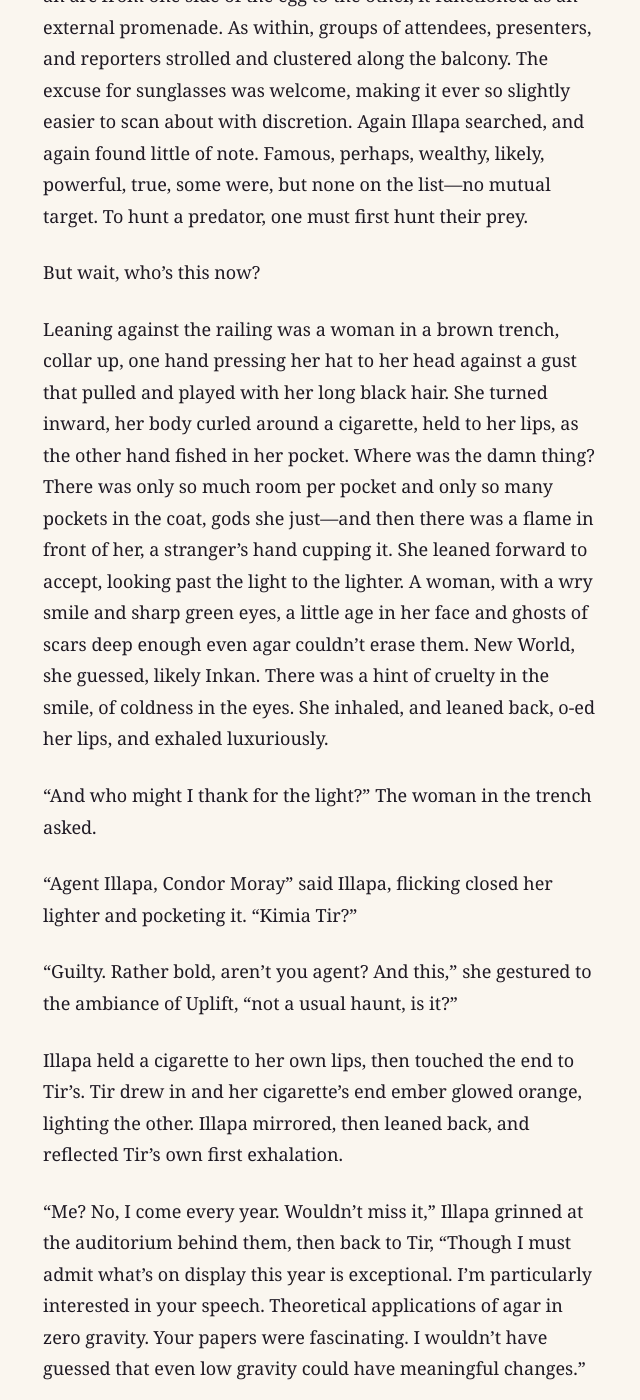
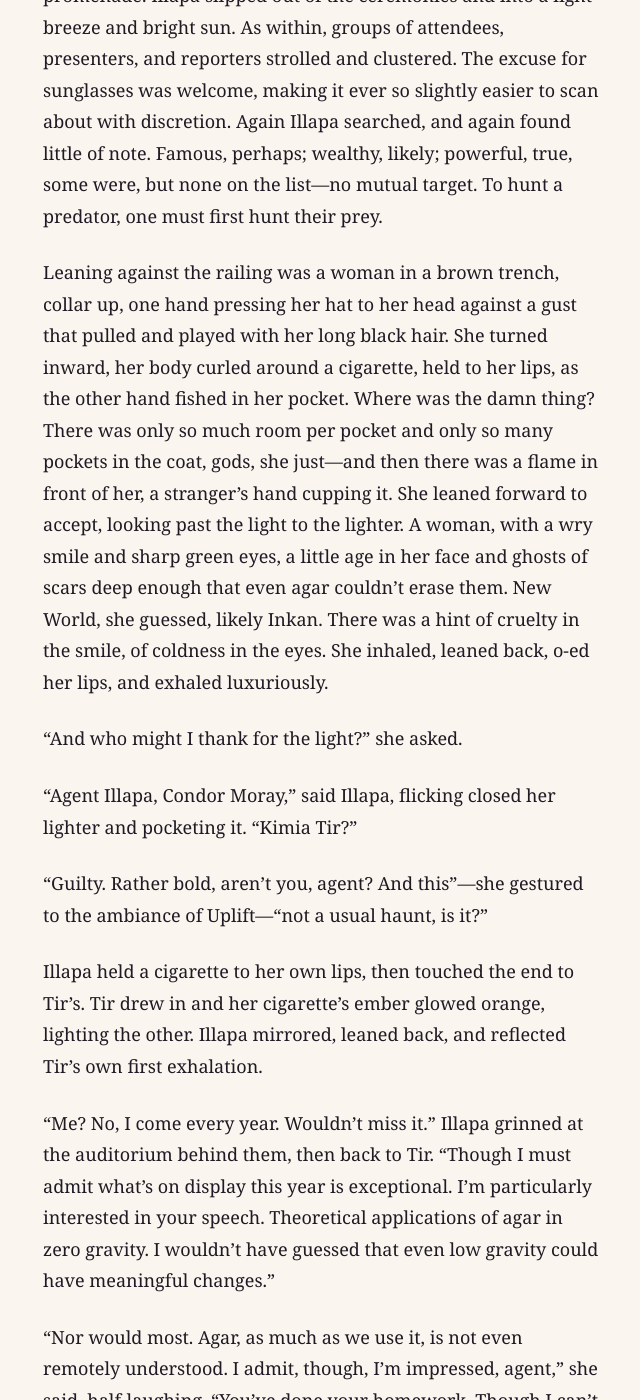
Before and after one commit to kmunki/kmunki.github.io, a Jekyll site: the page built from _fiction/violet/036-chapter-18.md, in a window 1280 px wide and 1400 px high, scrolled down 273 px. Shown: the whole window, without its empty margins (317-957 px from the left). Built offline with Jekyll 4.4.1, drawn with Linux system fonts in a browser that asks for light colours; some of the changed text lies outside the part shown.

Commit message:
Violet ch 18 "The Persian": trim repeats, clean up Tir POV pivot
- Cut: the reader wink “But wait, who’s this now?”, “Your papers were fascinating.”, “At the biochemical level it’s a mystery.”, “I’ve had a tail at every turn.”, “The same thoughts raced through her mind.”
- Tir’s regret shortened; “I will not be used, she thought” is kept.
- “Tir stared, stoic” → “Tir did not smile.” Illapa keeps “stoic agent again.”
- POV snaps back cleanly at “Agent Illapa, Condor Moray”: “The woman in the trench asked” → “she asked.” The promenade sentence moved so its “it” is the balcony.
- Copyedit: waving, whatever, anymore, tag caps and splices, em-dash gesture interruptions. 1,038 → 967 words.

Co-Authored-By: Claude Fable 5.1 <noreply@anthropic.com>
Claude-Session: https://claude.ai/code/session_01NJgbLGEsaNqtMx8nky9w7V

```diff
--- a/_fiction/violet/036-chapter-18.md
+++ b/_fiction/violet/036-chapter-18.md
@@ -8,35 +8,33 @@ permalink: /fiction/violet/chapter-18/
 act: 2
 date: November 02, 2025
 ---
-Abutting the auditorium was a vast balcony. Illapa slipped out of the ceremonies and into a light breeze and bright sun. Sweeping an arc from one side of the egg to the other, it functioned as an external promenade. As within, groups of attendees, presenters, and reporters strolled and clustered along the balcony. The excuse for sunglasses was welcome, making it ever so slightly easier to scan about with discretion. Again Illapa searched, and again found little of note. Famous, perhaps, wealthy, likely, powerful, true, some were, but none on the list—no mutual target. To hunt a predator, one must first hunt their prey.
+Abutting the auditorium was a vast balcony. Sweeping an arc from one side of the egg to the other, it functioned as an external promenade. Illapa slipped out of the ceremonies and into a light breeze and bright sun. As within, groups of attendees, presenters, and reporters strolled and clustered. The excuse for sunglasses was welcome, making it ever so slightly easier to scan about with discretion. Again Illapa searched, and again found little of note. Famous, perhaps; wealthy, likely; powerful, true, some were, but none on the list—no mutual target. To hunt a predator, one must first hunt their prey.
 
-But wait, who’s this now?
+Leaning against the railing was a woman in a brown trench, collar up, one hand pressing her hat to her head against a gust that pulled and played with her long black hair. She turned inward, her body curled around a cigarette, held to her lips, as the other hand fished in her pocket. Where was the damn thing? There was only so much room per pocket and only so many pockets in the coat, gods, she just—and then there was a flame in front of her, a stranger’s hand cupping it. She leaned forward to accept, looking past the light to the lighter. A woman, with a wry smile and sharp green eyes, a little age in her face and ghosts of scars deep enough that even agar couldn’t erase them. New World, she guessed, likely Inkan. There was a hint of cruelty in the smile, of coldness in the eyes. She inhaled, leaned back, o-ed her lips, and exhaled luxuriously.
 
-Leaning against the railing was a woman in a brown trench, collar up, one hand pressing her hat to her head against a gust that pulled and played with her long black hair. She turned inward, her body curled around a cigarette, held to her lips, as the other hand fished in her pocket. Where was the damn thing? There was only so much room per pocket and only so many pockets in the coat, gods she just—and then there was a flame in front of her, a stranger’s hand cupping it. She leaned forward to accept, looking past the light to the lighter. A woman, with a wry smile and sharp green eyes, a little age in her face and ghosts of scars deep enough even agar couldn’t erase them. New World, she guessed, likely Inkan. There was a hint of cruelty in the smile, of coldness in the eyes. She inhaled, and leaned back, o-ed her lips, and exhaled luxuriously.
+“And who might I thank for the light?” she asked.
 
-“And who might I thank for the light?” The woman in the trench asked.
+“Agent Illapa, Condor Moray,” said Illapa, flicking closed her lighter and pocketing it. “Kimia Tir?”
 
-“Agent Illapa, Condor Moray” said Illapa, flicking closed her lighter and pocketing it. “Kimia Tir?”
+“Guilty. Rather bold, aren’t you, agent? And this”—she gestured to the ambiance of Uplift—“not a usual haunt, is it?”
 
-“Guilty. Rather bold, aren’t you agent? And this,” she gestured to the ambiance of Uplift, “not a usual haunt, is it?”
+Illapa held a cigarette to her own lips, then touched the end to Tir’s. Tir drew in and her cigarette’s ember glowed orange, lighting the other. Illapa mirrored, leaned back, and reflected Tir’s own first exhalation.
 
-Illapa held a cigarette to her own lips, then touched the end to Tir’s. Tir drew in and her cigarette’s end ember glowed orange, lighting the other. Illapa mirrored, then leaned back, and reflected Tir’s own first exhalation.
+“Me? No, I come every year. Wouldn’t miss it.” Illapa grinned at the auditorium behind them, then back to Tir. “Though I must admit what’s on display this year is exceptional. I’m particularly interested in your speech. Theoretical applications of agar in zero gravity. I wouldn’t have guessed that even low gravity could have meaningful changes.”
 
-“Me? No, I come every year. Wouldn’t miss it,” Illapa grinned at the auditorium behind them, then back to Tir, “Though I must admit what’s on display this year is exceptional. I’m particularly interested in your speech. Theoretical applications of agar in zero gravity. Your papers were fascinating. I wouldn’t have guessed that even low gravity could have meaningful changes.”
+“Nor would most. Agar, as much as we use it, is not even remotely understood. I admit, though, I’m impressed, agent,” she said, half-laughing. “You’ve done your homework. Though I can’t imagine what I’ve done to earn the attention of the Inka.”
 
-“Nor would most. Agar, as much as we use it, is not even remotely understood. At the biochemical level it’s a mystery. I admit, though, I’m impressed, agent,” she said, half-laughing, “you’ve done your homework. Though I can’t imagine what I’ve done to earn the attention of the Inka.”
-
-“You’ve earned *my* attention,” said Illapa, taking a drag and then waiving the cigarette dismissively, “I don’t know about the Inka.”
+“You’ve earned *my* attention,” said Illapa, taking a drag and then waving the cigarette dismissively. “I don’t know about the Inka.”
 
 “Aren’t I the lucky one?”
 
 “It’s looking that way, isn’t it?”
 
-“You know, it is. For example, my session isn’t for hours. I was planning on attending some other talks, which I no longer want to do, now that you’ve arrived to keep me company.”
+“You know, it is. My session isn’t for hours. I was planning on attending some other talks, which I no longer want to do, now that you’ve arrived to keep me company.”
 
-“Ah, what ever shall we do instead?”
+“Ah, whatever shall we do instead?”
 
-“My hotel room is just…” She pointed to a balcony a few floors down, on another building, “perhaps we can evaluate our options from there?”
+“My hotel room is just…” She pointed to a balcony a few floors down, on another building. “Perhaps we can evaluate our options from there?”
 
 ---
 
@@ -44,28 +42,28 @@ After, Illapa rolled over in the sheets. From the silver case on the side table,
 
 “While I do enjoy a good talk,” said Illapa, “I find these more intimate engagements with scholars such as yourself far more rewarding.”
 
-“Oh you have many?” She teased.
+“Oh, you have many?” she teased.
 
 “I suspect you do as well.”
 
-“How presumptuous!” She held a hand to her chest in feigned shock, “And how flattering. One does one’s best to maintain strong relationships with the rest of the community. Though this was quite enjoyable,” Tir continued, with a hint of suspicion, “I do still wonder who sent you.”
+“How presumptuous!” She held a hand to her chest in feigned shock. “And how flattering. One does one’s best to maintain strong relationships with the rest of the community. Though this was quite enjoyable,” Tir continued, with a hint of suspicion, “I do still wonder who sent you.”
 
-“Ah, you have me,” said Illapa, hands up, “I’m a spirit from the future, here to warn you that  carci-vaccines are no longer effective and these things,” she waved the cigarette around, “will kill you.”
+“Ah, you have me,” said Illapa, hands up. “I’m a spirit from the future, here to warn you that carci-vaccines are no longer effective and these things”—she waved the cigarette around—“will kill you.”
 
-Tir stared, stoic, “You may jest, agent, but I am no fool. Your people have been following me since I arrived here. I’ve had a tail at every turn. You have me, I’m here, drop the pretense.”
+Tir did not smile. “You may jest, agent, but I am no fool. Your people have been following me since I arrived here. You have me here; drop the pretense.”
 
-“My people?” Asked Illapa set her cigarette down in the tray, “I’m here alone. If you’ve been followed, it’s…” Violet. How much to disclose? Was Tir already compromised? The Persians weren’t, as she put it, fools. She would have been trained in counter-espionage before being allowed to approach a station, let alone attend Uplift.
+“My people?” asked Illapa, setting her cigarette down in the tray. “I’m here alone. If you’ve been followed, it’s…” Violet. How much to disclose? Was Tir already compromised? The Persians weren’t, as she put it, fools. She would have been trained in counter-espionage before being allowed to approach a station, let alone attend Uplift.
 
-Tir was visibly startled. The same thoughts raced through her mind. If this Inkan agent isn’t with them, who were they?
+Tir was visibly startled. If this Inkan agent wasn’t with them, who were they?
 
 “What can you tell me about them?”
 
-“Why should I trust you?” Said Tir, drawing away. She swung out of bed and stood, wrapping the sheet around her in sudden modesty, “I’m not comfortable with you here any more, you should go. I have a presentation to prepare for.”
+“Why should I trust you?” said Tir, drawing away. She swung out of bed and stood, wrapping the sheet around her in sudden modesty. “I’m not comfortable with you here anymore. You should go. I have a presentation to prepare for.”
 
-Illapa, stoic agent again, got out of bed and began to pull her clothes on. The bed separating them, Tir looked across it as if she had let a stranger into her room. She was having regrets, letting her libido get the better of her. Everyone wants something, it was never just her, just attraction. Always an angle, some ulterior motive. I will not be used, she thought, as the agent pulled on her jacket and boots.
+Illapa, stoic agent again, got out of bed and began to pull her clothes on. The bed separating them, Tir looked across it as if she had let a stranger into her room. Everyone wanted something; it was never just her, just attraction. I will not be used, she thought, as the agent pulled on her jacket and boots.
 
-“Good then, you know where the door is,”
+“Good, then. You know where the door is.”
 
-Illapa walked to it, placing a hand on the handle, “when you realize I’m not your enemy, and you figure out they are, come find me. I’d still like to help,” she said, opening the door.
+Illapa walked to it. “When you realize I’m not your enemy, and you figure out they are, come find me. I’d still like to help,” she said, opening the door.
 
 “I’ll be sure to do that,” said Tir sharply as she drew open the closet. A small white streak flashed past her. She recoiled and screamed. It darted across the room and through Illapa’s legs, out into the hall. The secret agent sprinted after it.
```
